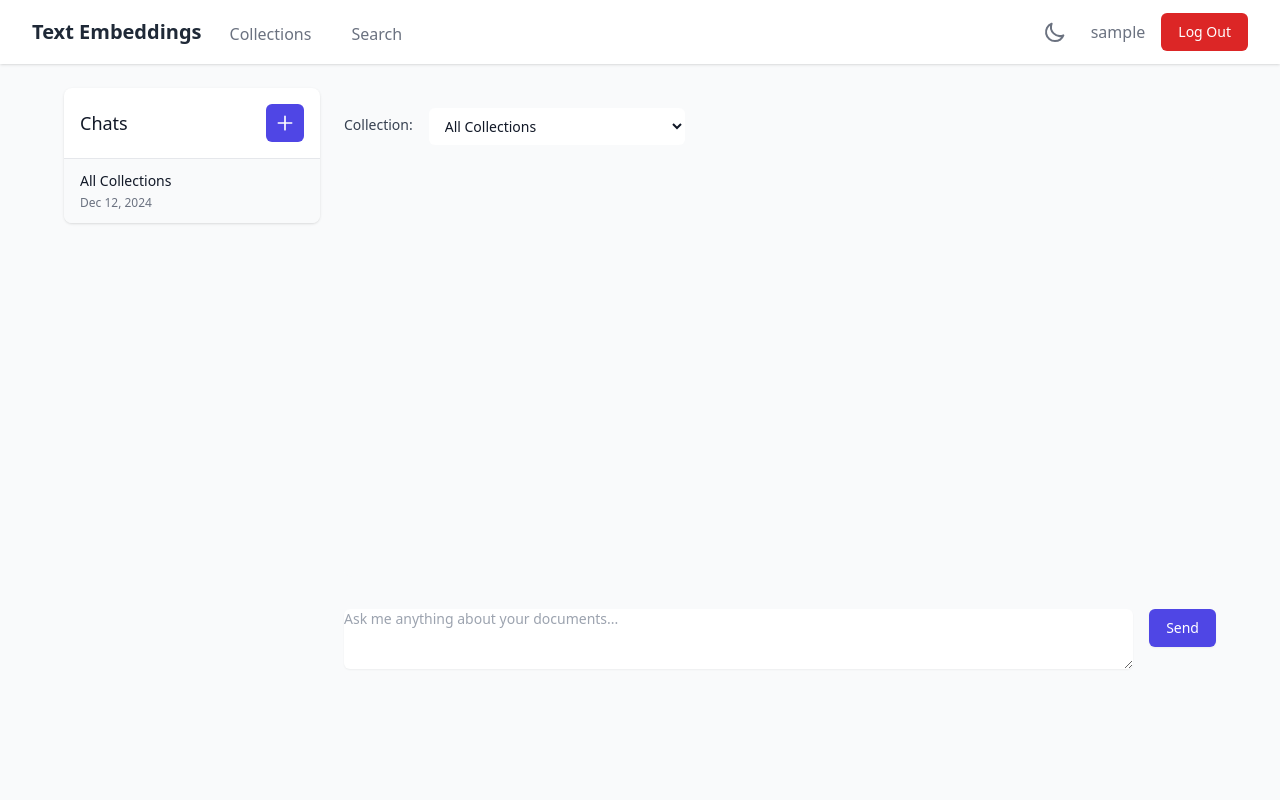
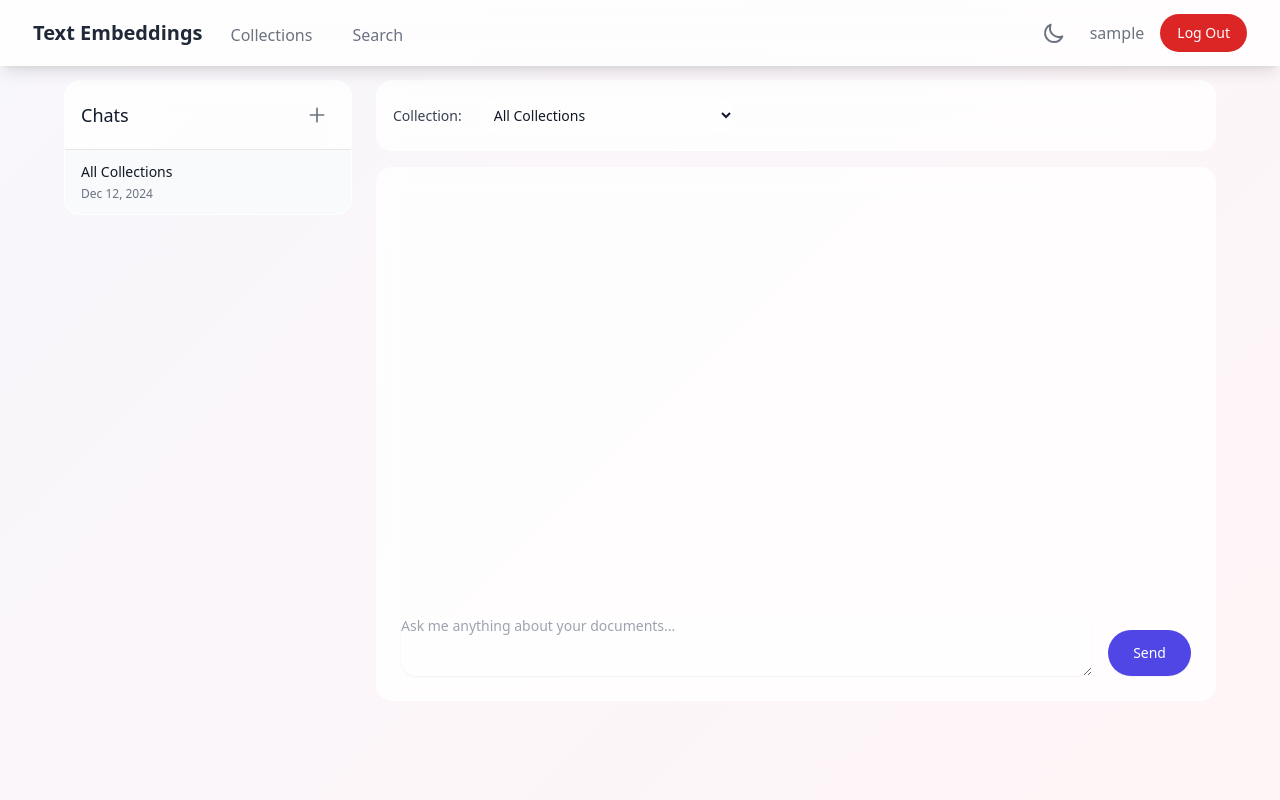
Before and after one commit to zihuantaneho/RAGOUT, a Django app: page /search/ in a window 1280 px wide. Run offline with Django 5.2, Linux system fonts and the light colour scheme; the visitor is signed in with stand-in values (Sample User, id 1); data comes from the database, SQL or seed files in the repository; data that the repository does not hold is empty; parts of the project's set-up code (start-up, migrations or seed data) failed here and were passed over; some libraries are stand-ins or nearby versions.

Commit message:
frontend changes

```diff
--- a/templates/base.html
+++ b/templates/base.html
@@ -10,6 +10,12 @@
             darkMode: 'class',
             theme: {
                 extend: {
+                    colors: {
+                        background: {
+                            light: '#F8F7FC',
+                            dark: '#1A1B1E'
+                        }
+                    },
                     typography: {
                         DEFAULT: {
                             css: {
@@ -39,9 +45,26 @@
             }
         }
     </script>
+    <style>
+        body {
+            background: linear-gradient(135deg, #F8F7FC 0%, #FFF5F7 100%);
+        }
+        .dark body {
+            background: linear-gradient(135deg, #1A1B1E 0%, #2C2E33 100%);
+        }
+        .glass-effect {
+            background: rgba(255, 255, 255, 0.8);
+            backdrop-filter: blur(12px);
+            border: 1px solid rgba(255, 255, 255, 0.3);
+        }
+        .dark .glass-effect {
+            background: rgba(44, 46, 51, 0.8);
+            border: 1px solid rgba(255, 255, 255, 0.1);
+        }
+    </style>
 </head>
-<body class="h-full bg-gray-50 dark:bg-gray-900 transition-colors duration-200">
-    <nav class="bg-white dark:bg-gray-800 shadow transition-colors duration-200">
+<body class="h-full transition-colors duration-200">
+    <nav class="glass-effect shadow-lg fixed w-full z-10">
         <div class="max-w-7xl mx-auto px-4 sm:px-6 lg:px-8">
             <div class="flex justify-between h-16">
                 <div class="flex">
@@ -80,7 +103,7 @@
                         <form method="post" action="{% url 'logout' %}" class="inline">
                             {% csrf_token %}
                             <button type="submit"
-                                    class="inline-flex items-center px-4 py-2 border border-transparent text-sm font-medium rounded-md text-white bg-red-600 hover:bg-red-700 focus:outline-none focus:ring-2 focus:ring-offset-2 focus:ring-red-500 dark:focus:ring-offset-gray-900 transition-colors duration-200">
+                                    class="inline-flex items-center px-4 py-2 border border-transparent text-sm font-medium rounded-full text-white bg-red-600 hover:bg-red-700 focus:outline-none focus:ring-2 focus:ring-offset-2 focus:ring-red-500 dark:focus:ring-offset-gray-900 transition-colors duration-200">
                                 Log Out
                             </button>
                         </form>
@@ -90,11 +113,11 @@
         </div>
     </nav>
 
-    <main class="max-w-7xl mx-auto py-6 sm:px-6 lg:px-8">
+    <main class="max-w-7xl mx-auto py-6 sm:px-6 lg:px-8 pt-20">
         {% if messages %}
         <div class="px-4 sm:px-0">
             {% for message in messages %}
-            <div class="rounded-md p-4 mb-4 {% if message.tags == 'success' %}bg-green-50 dark:bg-green-900 text-green-700 dark:text-green-100{% elif message.tags == 'error' %}bg-red-50 dark:bg-red-900 text-red-700 dark:text-red-100{% else %}bg-blue-50 dark:bg-blue-900 text-blue-700 dark:text-blue-100{% endif %} transition-colors duration-200">
+            <div class="rounded-lg p-4 mb-4 glass-effect {% if message.tags == 'success' %}text-green-700 dark:text-green-100{% elif message.tags == 'error' %}text-red-700 dark:text-red-100{% else %}text-blue-700 dark:text-blue-100{% endif %} transition-colors duration-200">
                 {{ message }}
             </div>
             {% endfor %}
--- a/templates/embeddings/search.html
+++ b/templates/embeddings/search.html
@@ -4,11 +4,11 @@
 <div class="max-w-7xl mx-auto px-4 sm:px-6 lg:px-8">
     <div class="flex space-x-6">
         <!-- Chat List Sidebar -->
-        <div class="w-64 flex-shrink-0">
-            <div class="bg-white dark:bg-gray-800 shadow rounded-lg overflow-hidden transition-colors duration-200">
+        <div class="w-72 flex-shrink-0">
+            <div class="glass-effect rounded-2xl overflow-hidden">
                 <div class="p-4 border-b border-gray-200 dark:border-gray-700 flex justify-between items-center">
                     <h3 class="text-lg font-medium text-gray-900 dark:text-white">Chats</h3>
-                    <button id="new-chat" class="inline-flex items-center p-2 border border-transparent text-sm font-medium rounded-md text-white bg-indigo-600 hover:bg-indigo-700 focus:outline-none focus:ring-2 focus:ring-offset-2 focus:ring-indigo-500 dark:focus:ring-offset-gray-900">
+                    <button id="new-chat" class="p-2 text-gray-500 dark:text-gray-300 hover:text-gray-700 dark:hover:text-white rounded-full hover:bg-gray-100 dark:hover:bg-gray-700 focus:outline-none transition-all duration-200">
                         <svg class="h-5 w-5" fill="none" viewBox="0 0 24 24" stroke="currentColor">
                             <path stroke-linecap="round" stroke-linejoin="round" stroke-width="2" d="M12 4v16m8-8H4" />
                         </svg>
@@ -19,7 +19,7 @@
                         {% for session in chat_sessions %}
                         <li class="relative group">
                             <a href="{% url 'search' %}?session={{ session.id }}"
-                               class="block px-4 py-3 hover:bg-gray-50 dark:hover:bg-gray-700 transition-colors duration-200 {% if session.id == chat_session.id %}bg-gray-50 dark:bg-gray-700{% endif %}">
+                               class="block px-4 py-3 hover:bg-gray-50 dark:hover:bg-gray-700 transition-all duration-200 {% if session.id == chat_session.id %}bg-gray-50 dark:bg-gray-700{% endif %}">
                                 <div class="flex justify-between items-start">
                                     <div class="min-w-0 flex-1">
                                         <p class="text-sm font-medium text-gray-900 dark:text-white truncate">
@@ -35,7 +35,7 @@
                                     </div>
                                     {% if session.messages.exists %}
                                     <div class="ml-2 flex-shrink-0">
-                                        <span class="inline-flex items-center px-2 py-0.5 rounded text-xs font-medium bg-gray-100 dark:bg-gray-600 text-gray-800 dark:text-gray-200">
+                                        <span class="inline-flex items-center px-2 py-0.5 rounded-full text-xs font-medium bg-gray-100 dark:bg-gray-600 text-gray-800 dark:text-gray-200">
                                             {{ session.messages.count }}
                                         </span>
                                     </div>
@@ -49,7 +49,7 @@
                             </a>
                             <!-- Delete button -->
                             <button onclick="deleteChat('{{ session.id }}')"
-                                    class="absolute right-2 top-2 p-1 rounded-full text-gray-400 hover:text-red-600 opacity-0 group-hover:opacity-100 focus:outline-none transition-opacity duration-200"
+                                    class="absolute right-2 top-2 p-1.5 rounded-full text-gray-400 hover:text-red-600 opacity-0 group-hover:opacity-100 focus:outline-none transition-all duration-200 hover:bg-gray-100 dark:hover:bg-gray-700"
                                     title="Delete chat">
                                 <svg class="h-4 w-4" fill="none" viewBox="0 0 24 24" stroke="currentColor">
                                     <path stroke-linecap="round" stroke-linejoin="round" stroke-width="2" d="M19 7l-.867 12.142A2 2 0 0116.138 21H7.862a2 2 0 01-1.995-1.858L5 7m5 4v6m4-6v6m1-10V4a1 1 0 00-1-1h-4a1 1 0 00-1 1v3M4 7h16" />
@@ -65,9 +65,10 @@
         <!-- Main Chat Area -->
         <div class="flex-1 flex flex-col space-y-4">
             <!-- Collection selector -->
-            <div class="flex items-center space-x-4 py-4">
+            <div class="glass-effect rounded-2xl p-4">
+                <div class="flex items-center space-x-4">
                     <label for="collection" class="text-sm font-medium text-gray-700 dark:text-gray-300">Collection:</label>
-                <select id="collection" class="mt-1 block w-64 pl-3 pr-10 py-2 text-base border-gray-300 dark:border-gray-600 bg-white dark:bg-gray-700 text-gray-900 dark:text-gray-100 focus:outline-none focus:ring-indigo-500 focus:border-indigo-500 sm:text-sm rounded-md">
+                    <select id="collection" class="block w-64 pl-3 pr-10 py-2 text-base rounded-full border-gray-300 dark:border-gray-600 bg-white/50 dark:bg-gray-700/50 text-gray-900 dark:text-gray-100 focus:outline-none focus:ring-2 focus:ring-indigo-500 focus:border-indigo-500 sm:text-sm transition-all duration-200">
                         <option value="">All Collections</option>
                         {% for collection in collections %}
                         <option value="{{ collection.id }}" {% if chat_session.collection.id == collection.id %}selected{% endif %}>
@@ -76,25 +77,27 @@
                         {% endfor %}
                     </select>
                 </div>
+            </div>
 
             <!-- Chat messages -->
-            <div id="chat-messages" class="flex flex-col space-y-4 min-h-[400px] max-h-[600px] overflow-y-auto p-4 bg-gray-50 dark:bg-gray-800 rounded-lg">
+            <div class="glass-effect rounded-2xl p-6 flex-1">
+                <div id="chat-messages" class="flex flex-col space-y-4 min-h-[400px] max-h-[calc(100vh-24rem)] overflow-y-auto">
                     {% for message in chat_messages %}
                     <div class="flex {% if message.role == 'user' %}justify-end{% endif %}">
-                    <div class="max-w-3xl {% if message.role == 'user' %}bg-indigo-600 text-white{% else %}bg-white dark:bg-gray-700 text-gray-900 dark:text-gray-100{% endif %} rounded-lg shadow-sm p-4">
+                        <div class="max-w-3xl {% if message.role == 'user' %}bg-indigo-600 text-white{% else %}bg-white/50 dark:bg-gray-700/50 text-gray-900 dark:text-gray-100{% endif %} rounded-2xl shadow-sm p-4">
                             {% if message.role == 'assistant' %}
                             <div class="text-sm text-gray-500 dark:text-gray-400 mb-2">Rag</div>
                             {% endif %}
                             <div class="prose dark:prose-invert max-w-none">{{ message.content|linebreaks }}</div>
                             {% if message.role == 'assistant' and message.sources %}
-                        <div class="mt-4 pt-4 border-t border-gray-200 dark:border-gray-600">
+                            <div class="mt-4 pt-4 border-t border-gray-200 dark:border-gray-700">
                                 <h4 class="text-sm font-medium text-gray-500 dark:text-gray-400">Sources:</h4>
                                 <div class="mt-2 space-y-2">
                                     {% for source in message.sources %}
                                     <div class="flex items-center justify-between text-sm">
                                         <span class="font-medium text-gray-900 dark:text-gray-100">{{ source.filename }}</span>
                                         <a href="{% url 'download_document' source.document_id %}"
-                                       class="ml-2 inline-flex items-center px-2.5 py-1.5 border border-gray-300 dark:border-gray-600 shadow-sm text-xs font-medium rounded text-gray-700 dark:text-gray-300 bg-white dark:bg-gray-700 hover:bg-gray-50 dark:hover:bg-gray-600 focus:outline-none focus:ring-2 focus:ring-offset-2 focus:ring-indigo-500 dark:focus:ring-offset-gray-900">
+                                           class="ml-2 inline-flex items-center px-3 py-1.5 rounded-full border border-gray-300 dark:border-gray-600 text-xs font-medium text-gray-700 dark:text-gray-300 bg-white/50 dark:bg-gray-700/50 hover:bg-gray-50 dark:hover:bg-gray-600 focus:outline-none focus:ring-2 focus:ring-offset-2 focus:ring-indigo-500 dark:focus:ring-offset-gray-900 transition-all duration-200">
                                             Download
                                         </a>
                                     </div>
@@ -108,17 +111,14 @@
                 </div>
 
                 <!-- Chat input -->
-            <div class="flex items-start space-x-4 py-4">
-                <div class="min-w-0 flex-1">
-                    <div class="relative">
+                <div class="mt-6 flex items-end space-x-4">
+                    <div class="flex-1">
                         <textarea rows="3" id="chat-input"
-                            class="block w-full rounded-md border-gray-300 dark:border-gray-600 bg-white dark:bg-gray-700 text-gray-900 dark:text-gray-100 shadow-sm focus:border-indigo-500 focus:ring-indigo-500 sm:text-sm"
+                            class="block w-full rounded-2xl border-gray-300 dark:border-gray-600 bg-white/50 dark:bg-gray-700/50 text-gray-900 dark:text-gray-100 shadow-sm focus:border-indigo-500 focus:ring-indigo-500 sm:text-sm transition-all duration-200"
                             placeholder="Ask me anything about your documents..."></textarea>
                     </div>
-                </div>
-                <div class="flex-shrink-0">
                     <button id="send-message"
-                        class="inline-flex items-center px-4 py-2 border border-transparent text-sm font-medium rounded-md shadow-sm text-white bg-indigo-600 hover:bg-indigo-700 focus:outline-none focus:ring-2 focus:ring-offset-2 focus:ring-indigo-500 dark:focus:ring-offset-gray-900">
+                        class="inline-flex items-center px-6 py-3 border border-transparent text-sm font-medium rounded-full shadow-sm text-white bg-indigo-600 hover:bg-indigo-700 focus:outline-none focus:ring-2 focus:ring-offset-2 focus:ring-indigo-500 dark:focus:ring-offset-gray-900 transition-all duration-200">
                         Send
                     </button>
                 </div>
```
Also changed, not shown: 2 other files. Lines whose indentation alone changed are shown as unchanged.
